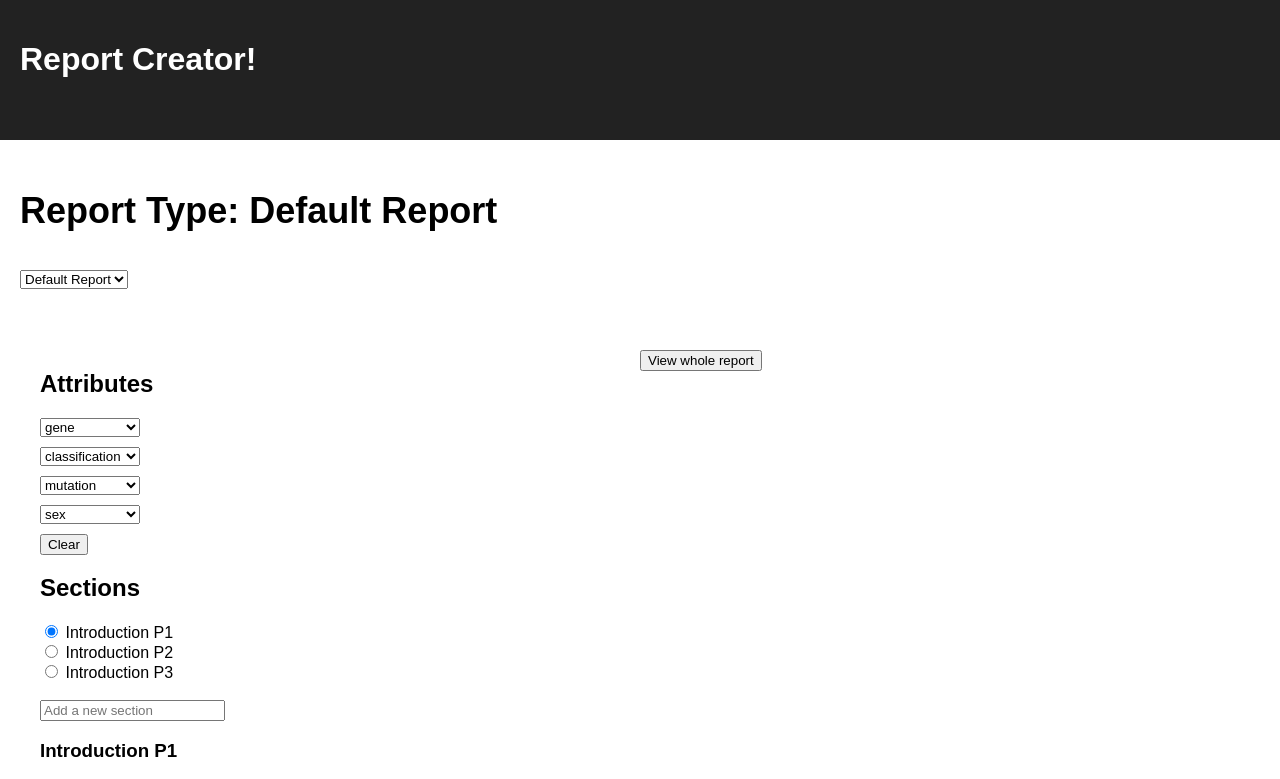
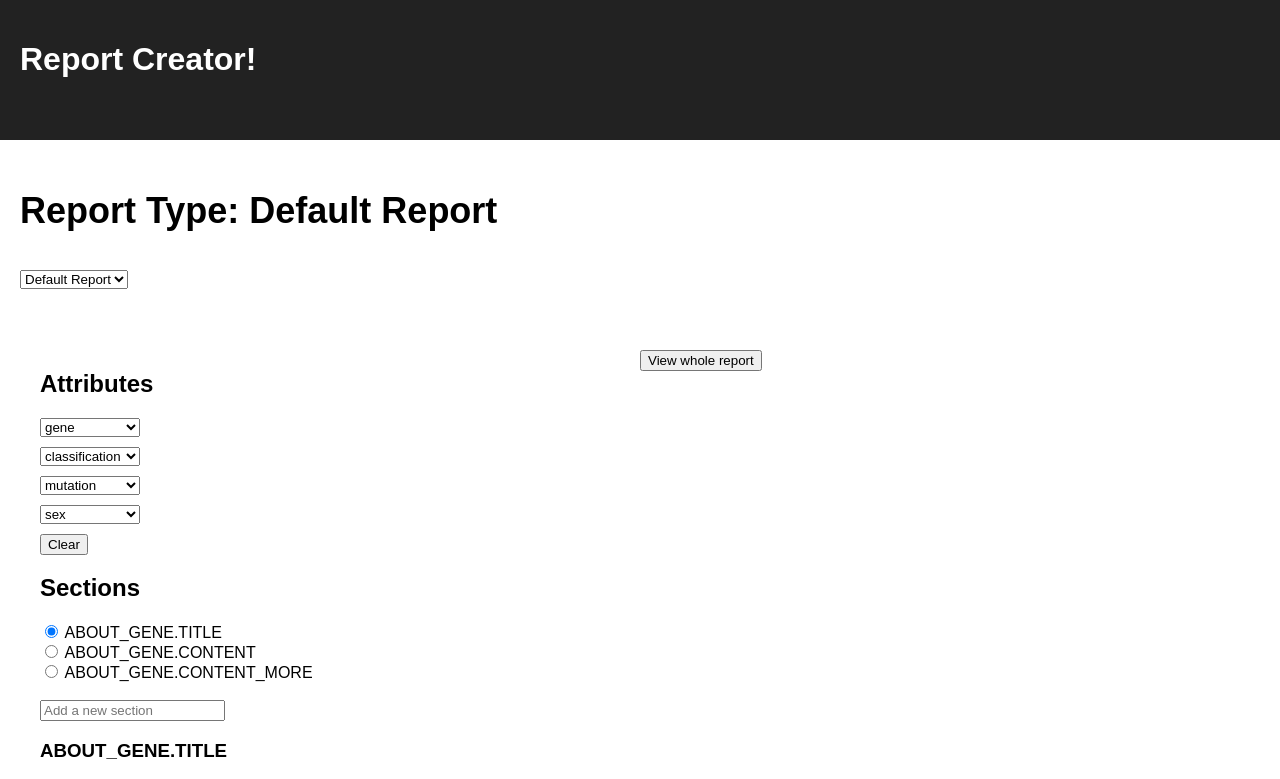
Before and after one commit to almussel/report-creator, a React (Create React App) app: page / in a window 1280 px wide. Shown: the top 779 px of the page. Built offline with nearby package versions, Linux system fonts and the light colour scheme.

Commit message:
update prefilled sections

```diff
--- a/src/App.js
+++ b/src/App.js
@@ -5,9 +5,9 @@ import './App.css';
 var db = new DB()
 var rtype = 'Default Report'
 db.addReportType(rtype)
-db.addChunkName(rtype, 'Introduction P1')
-db.addChunkName(rtype, 'Introduction P2')
-db.addChunkName(rtype, 'Introduction P3')
+db.addChunkName(rtype, 'ABOUT_GENE.TITLE')
+db.addChunkName(rtype, 'ABOUT_GENE.CONTENT')
+db.addChunkName(rtype, 'ABOUT_GENE.CONTENT_MORE')
 
 class App extends Component {
   constructor(props) {
```
